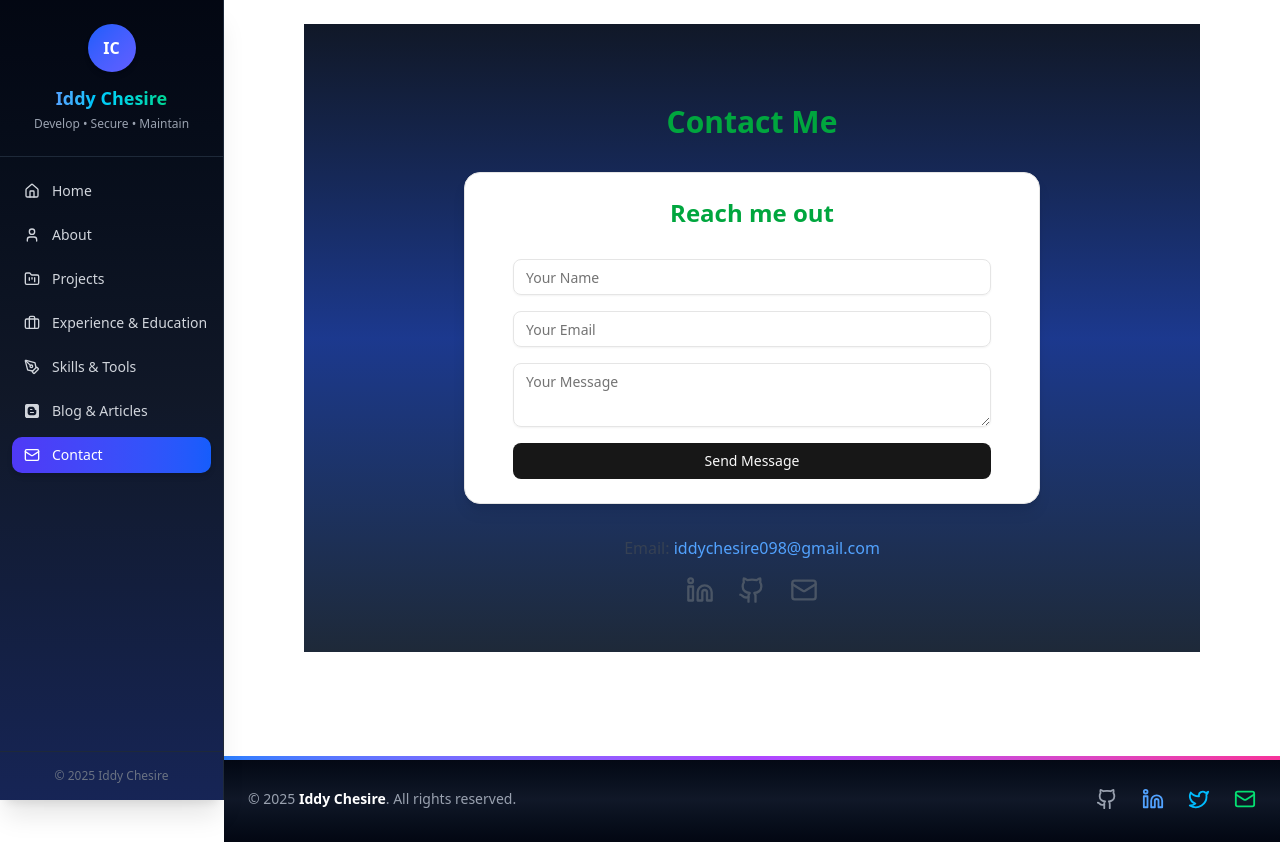
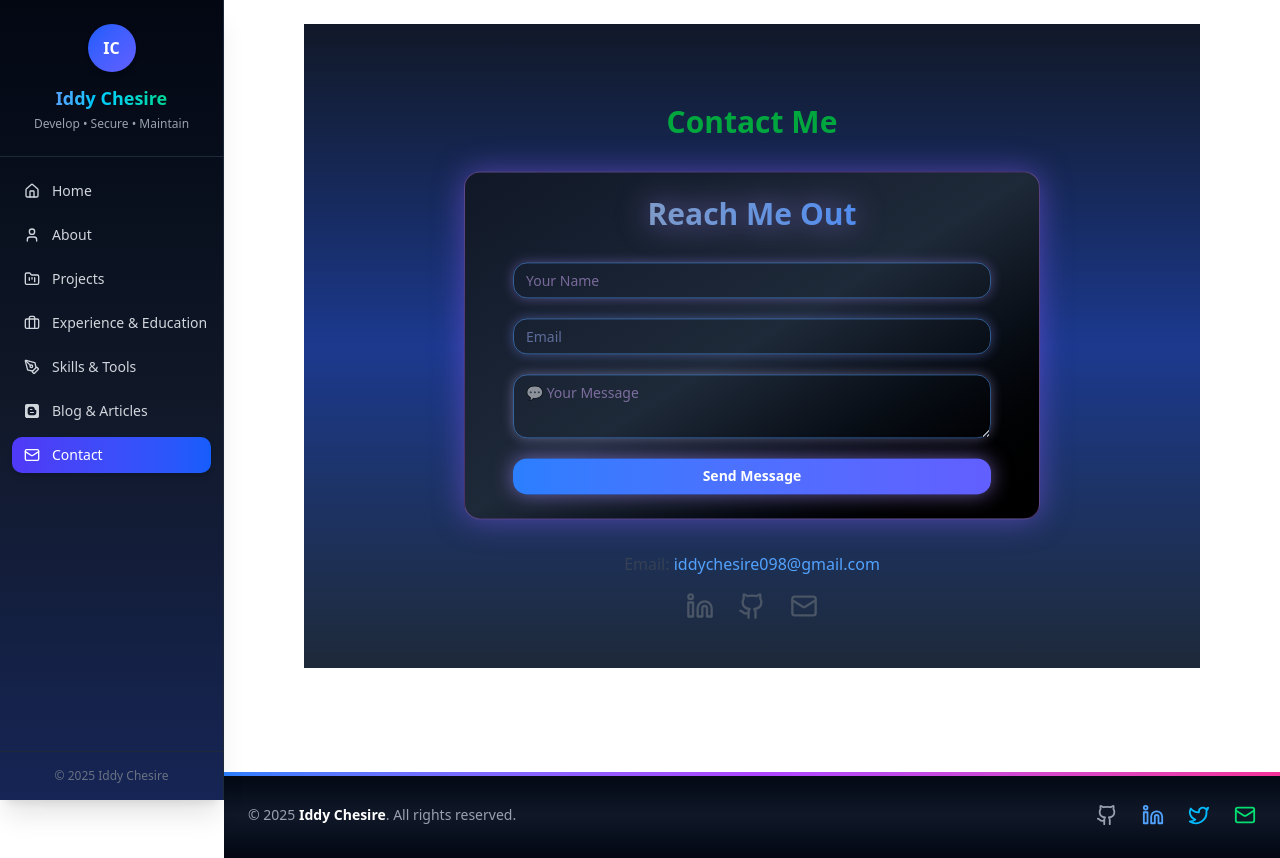
Before and after one commit to acunetix2/Profile, a React (Vite) app: page /#/contact in a window 1280 px wide. Built offline with nearby package versions, Linux system fonts and the light colour scheme.

Commit message:
Email Support

```diff
--- a/index.html
+++ b/index.html
@@ -2,7 +2,7 @@
 <html lang="en">
   <head>
     <meta charset="UTF-8" />
-    <!-- <link rel="icon" type="image/svg+xml" href="vite.svg" /> -->
+    <link rel="icon" type="image/svg+xml" href="vite.svg" />
     <meta name="viewport" content="width=device-width, initial-scale=1.0" />
     <title>Iddy Chesire</title>
   </head>
--- a/package.json
+++ b/package.json
@@ -10,12 +10,14 @@
     "preview": "vite preview"
   },
   "dependencies": {
+    "@emailjs/browser": "^4.4.1",
     "@radix-ui/react-navigation-menu": "^1.2.14",
     "@radix-ui/react-slot": "^1.2.3",
     "@tailwindcss/vite": "^4.1.13",
     "@vitejs/plugin-react": "^5.0.4",
     "class-variance-authority": "^0.7.1",
     "clsx": "^2.1.1",
+    "emailjs-com": "^3.2.0",
     "framer-motion": "^12.23.22",
     "lucide-react": "^0.544.0",
     "react": "^19.1.1",
--- a/src/components/ContactForm.jsx
+++ b/src/components/ContactForm.jsx
@@ -1,5 +1,5 @@
-// src/components/ContactForm.jsx
 import React, { useState } from "react";
+import emailjs from "@emailjs/browser";
 import { Input } from "@/components/ui/input";
 import { Textarea } from "@/components/ui/textarea";
 import { Button } from "@/components/ui/button";
@@ -13,66 +13,107 @@ const ContactForm = () => {
   });
 
   const [status, setStatus] = useState("");
+  const [loading, setLoading] = useState(false);
 
   const handleChange = (e) => {
     setForm({ ...form, [e.target.name]: e.target.value });
   };
 
-  const handleSubmit = async (e) => {
+  const handleSubmit = (e) => {
     e.preventDefault();
 
-    // simple validation
     if (!form.name || !form.email || !form.message) {
-      setStatus("Please fill in all fields.");
+      setStatus("⚠️ Please fill in all fields.");
+      setTimeout(() => setStatus(""), 3000);
       return;
     }
 
-    try {
-      // placeholder: you can connect to EmailJS, Nodemailer API, or backend
-      console.log("Form submitted:", form);
+    setLoading(true);
+    setStatus("Sending...");
 
-      setStatus("Message sent successfully!");
-      setForm({ name: "", email: "", message: "" });
-    } catch (err) {
-      setStatus("Something went wrong. Please try again.");
-    }
+    // ✅ EmailJS send
+    emailjs
+      .send(
+        "service_fc36n6w", // EmailJS service ID
+        "template_7wqzaxa", // EmailJS template ID
+        {
+          from_name: form.name,
+          from_email: form.email,
+          message: form.message,
+        },
+        "oLbjccXfia6m6eNv5" // EmailJS public key
+      )
+      .then(
+        () => {
+          setStatus("✅ Message sent successfully!");
+          setForm({ name: "", email: "", message: "" });
+          setLoading(false);
+
+          // Auto clear status after 3s
+          setTimeout(() => setStatus(""), 3000);
+        },
+        (error) => {
+          console.error("EmailJS Error:", error);
+          setStatus("❌ Failed to send. Please try again.");
+          setLoading(false);
+
+          // Auto clear status after 3s
+          setTimeout(() => setStatus(""), 3000);
+        }
+      );
   };
 
   return (
-    <Card className="max-w-xl mx-auto p-6 shadow-lg rounded-2xl">
+    <Card
+      className="max-w-xl mx-auto p-6 rounded-2xl
+      shadow-[0_0_30px_rgba(139,92,246,0.5)]
+      bg-gradient-to-br from-gray-900 via-gray-800 to-black
+      border border-purple-400/40
+      animate-[floatBounce_6s_ease-in-out_infinite]"
+    >
       <CardHeader>
-        <CardTitle className="text-2xl font-semibold text-green-600 text-center">
-          Reach me out
+        <CardTitle className="text-3xl font-bold text-center bg-gradient-to-r from-gray-400 to-blue-500 bg-clip-text text-transparent drop-shadow-[0_0_15px_rgba(167,139,250,0.7)]">
+          Reach Me Out
         </CardTitle>
       </CardHeader>
       <CardContent>
-        <form onSubmit={handleSubmit} className="space-y-4 text-blue-400">
+        <form
+          onSubmit={handleSubmit}
+          className="space-y-5 text-indigo-200 animate-fadeIn"
+        >
           <Input
             type="text"
             name="name"
             placeholder="Your Name"
             value={form.name}
             onChange={handleChange}
+            className="bg-transparent border border-blue-400/50 text-purple-200 placeholder:text-purple-300/50 rounded-xl shadow-[0_0_12px_rgba(167,139,250,0.4)] focus:ring-2 focus:ring-purple-400 focus:border-purple-500 transition-all"
           />
           <Input
             type="email"
             name="email"
-            placeholder="Your Email"
+            placeholder="Email"
             value={form.email}
             onChange={handleChange}
+            className="bg-transparent border border-blue-400/50 text-indigo-200 placeholder:text-indigo-300/50 rounded-xl shadow-[0_0_12px_rgba(129,140,248,0.4)] focus:ring-2 focus:ring-indigo-400 focus:border-indigo-500 transition-all"
           />
           <Textarea
             name="message"
-            placeholder="Your Message"
+            placeholder="💬 Your Message"
             value={form.message}
             onChange={handleChange}
+            className="bg-transparent border border-blue-400/50 text-purple-200 placeholder:text-purple-300/50 rounded-xl shadow-[0_0_12px_rgba(196,181,253,0.4)] focus:ring-2 focus:ring-purple-400 focus:border-purple-500 transition-all"
           />
-          <Button type="submit" className="w-full">
-            Send Message
+          <Button
+            type="submit"
+            disabled={loading}
+            className="w-full rounded-xl bg-gradient-to-r from-blue-500 to-indigo-500 text-white font-semibold hover:from-indigo-500 hover:to-purple-500 shadow-[0_0_20px_rgba(167,139,250,0.6)] hover:shadow-[0_0_30px_rgba(129,140,248,0.8)] transition-all duration-300"
+          >
+            {loading ? "sending..." : "Send Message"}
           </Button>
         </form>
         {status && (
-          <p className="text-center mt-4 text-sm text-muted-foreground">
+          <p className="text-center mt-4 text-sm text-purple-300 animate-pulse">
             {status}
           </p>
         )}
--- a/src/index.css
+++ b/src/index.css
@@ -117,3 +117,8 @@
     @apply bg-background text-foreground;
   }
 }
+
+@keyframes floatBounce {
+  0%, 100% { transform: translateY(0); }
+  50% { transform: translateY(-10px); }
+}
```
